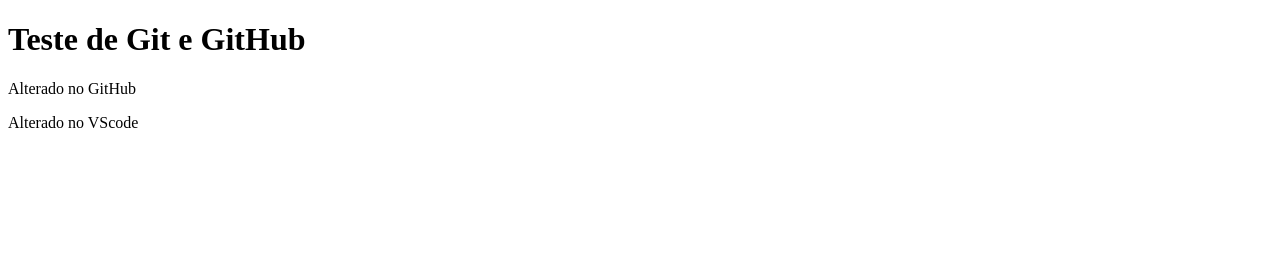
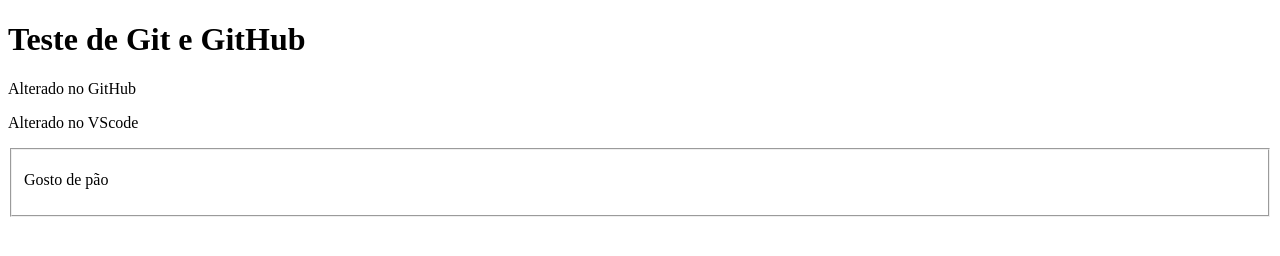
Before and after one commit to luccas123/Teste_GitHub_VS, a plain HTML site: page index.html in a window 1280 px wide. Drawn offline with Linux system fonts and the light colour scheme.

Commit message:
teste_01.2

```diff
--- a/index.html
+++ b/index.html
@@ -9,5 +9,8 @@
     <h1>Teste de Git e GitHub</h1>
     <p>Alterado no GitHub</p>
     <p>Alterado no VScode</p>
+    <fieldset>
+        <p>Gosto de pão</p>
+    </fieldset>
 </body>
 </html>
```
